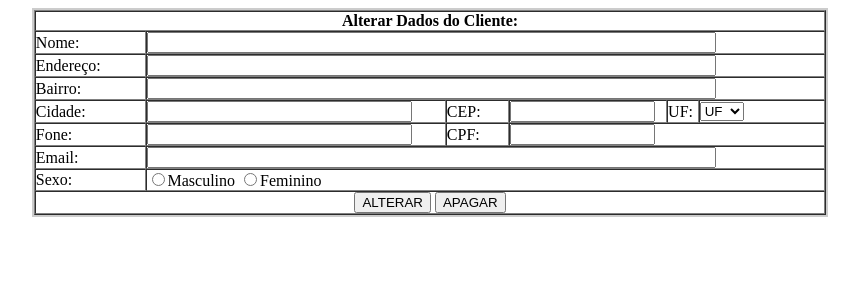
After one commit to avlisesolrac/PHP, a PHP site: page /formulario-cliente-editar.php in a window 1280 px wide. The commit adds this page. Shown: the top 300 px of the page, without its empty margins (210-1069 px from the left). Run offline with PHP 8.4, Linux system fonts and the light colour scheme; data that the repository does not hold is empty.

Commit message:
Criado o formulário para edição/atualização dos dados do cliente e enviando o comando UPDATE para o mysql

```diff
--- /dev/null
+++ b/cadastro/formulario-cliente-editar.php
@@ -0,0 +1,129 @@
+<?php include ("conexao.php");
+$clienteSelecionado = $_POST['cliente-selecionado'];
+
+$sql = "SELECT * FROM cliente WHERE nome = '$clienteSelecionado'";
+
+$resultado = mysql_query($sql) or die ("Não foi possível executar a consulta");
+
+//Como tem um WHERE na consulta SQL, então a função mysql_fetch_array só vai trazer um registro da tabela cliente
+$linha = mysql_fetch_array($resultado);
+
+$id_cliente 	= $linha['id_cliente'];
+$nome 			= $linha['nome'];
+$endereco 		= $linha['endereco'];
+$bairro 		= $linha['bairro'];
+$cidade 		= $linha['cidade'];
+$cep 			= $linha['cep'];
+$estado 		= $linha['estado'];
+$fone 			= $linha['fone'];
+$cpf 			= $linha['cpf'];
+$email 			= $linha['email'];
+$sexo 			= $linha['sexo'];
+
+?>
+<!doctype html>
+<html lang="pt-br">
+  <head>
+  	<meta charset="utf-8"/>
+    <title>Formulário do Cliente</title>
+  </head>
+  <body>
+
+	<table width="63%" border="1" cellspacing="0" cellpadding="0" bordercolor="#ccc" align="center">
+		<tr>
+			<td>
+			  <form action="alterar.php" method="post" name="formulario-cliente">
+			    <table width="100%" border="1" cellspacing="0" cellpadding="0">
+			    	<tr align="center">  <th colspan="6">Alterar Dados do Cliente:</th>  </tr>
+			    	<tr>
+			    	  <td>Nome:</td>
+			    	  <td colspan="5"><input type="text" size="68" name="nome" value="<?=$nome?>">
+						<input type="hidden" name="id_cliente" value="<?=$id_cliente?>">
+			    	  </td>
+			    	</tr>
+
+			    	<tr>
+			    	  <td>Endereço:</td>
+			    	  <td colspan="5"><input type="text" size="68" name="endereco" value="<?=$endereco?>"></td>
+			    	</tr>
+
+			    	<tr>
+			    	  <td>Bairro:</td>
+			    	  <td colspan="5"><input type="text" size="68" name="bairro" value="<?=$bairro?>"></td>
+			    	</tr>
+
+					<tr>
+			    	  <td>Cidade:</td>
+			    	  <td width="38%"><input type="text" size="30" name="cidade" value="<?=$cidade?>"></td>
+			    	  <td width="8%">CEP:</td>
+			    	  <td width="20%"><input type="text" size="15" name="cep" value="<?=$cep?>"></td>
+			    	  <td width="4%">UF:</td>
+			    	  <td width="16%">
+			    	  <select name="uf">
+						<option value="UF" selected>UF</option>
+						<option value="AC">AC</option>
+						<option value="AL">AL</option>
+						<option value="AM">AM</option>
+						<option value="AP">AP</option>
+						<option value="BA">BA</option>
+						<option value="CE">CE</option>
+						<option value="DF">DF</option>
+						<option value="ES">ES</option>
+						<option value="GO">GO</option>
+						<option value="MA">MA</option>
+						<option value="MG">MG</option>
+						<option value="MS">MS</option>
+						<option value="MT">MT</option>
+						<option value="PA">PA</option>
+						<option value="PB">PB</option>
+						<option value="PE">PE</option>
+						<option value="PI">PI</option>
+						<option value="PR">PR</option>
+						<option value="RJ">RJ</option>
+						<option value="RN">RN</option>
+						<option value="RS">RS</option>
+						<option value="RR">RR</option>
+						<option value="RO">RO</option>
+						<option value="RN">RN</option>
+						<option value="SC">SC</option>
+						<option value="SE">SE</option>
+						<option value="SP">SP</option>
+						<option value="TO">TO</option>
+					  </select>
+			    	  </td>
+			    	</tr>
+
+					<tr>
+			    	  <td>Fone:</td>
+			    	  <td width="38%"><input type="text" size="30" name="fone" value="<?=$fone?>"></td>
+			    	  <td width="8%">CPF:</td>
+			    	  <td width="20%" colspan="5"><input type="text" size="15" name="cpf" value="<?=$cpf?>"></td>
+			    	</tr>
+
+			    	<tr>
+			    	  <td>Email:</td>
+			    	  <td colspan="5"><input type="text" size="68" name="email" value="<?=$email?>"></td>
+			    	</tr>
+
+			    	<tr>
+			    	  <td>Sexo:</td>
+			    	  <td colspan="5"><input type="radio" name="sexo" value="M"
+						<?php if($sexo == "M") echo "checked";?>
+			    	  >Masculino
+			    	  <input type="radio" name="sexo" value="F"
+						<?php if($sexo == "F") echo "checked";?>
+			    	  >Feminino</td>
+			    	</tr>
+
+			    	<tr>
+			    		<td colspan="6" align="center"><input type="submit" value="ALTERAR">
+			    		<input type="reset" value="APAGAR"></td>
+			    	</tr>
+			    </table>
+			  </form>
+			</td>
+		</tr>
+	</table>
+
+  </body>
+</html>
--- a/cadastro/home.php
+++ b/cadastro/home.php
@@ -43,7 +43,6 @@ include ("conexao.php")
 			} else {
 				$bgcolor = "#ffffcc";
 			}
-
 				print "
 				<tr bgcolor=\"$bgcolor\">
 					<td>$resultado[id_cliente]</td>
```
Also changed, not shown: cadastro/alterar.php (added, +40 -0 lines), cadastro/index.php (+7 -3 lines), cadastro/selecionar-alterar.php (added, +36 -0 lines). Lines whose indentation alone changed are shown as unchanged.
